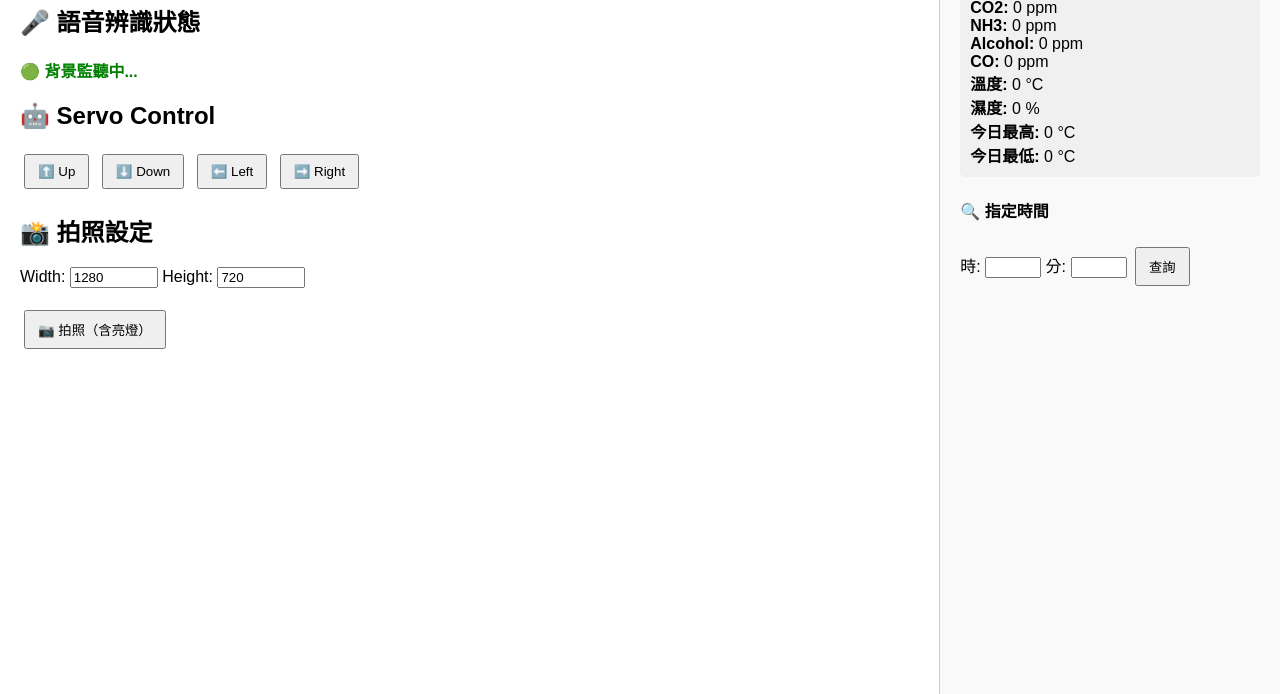
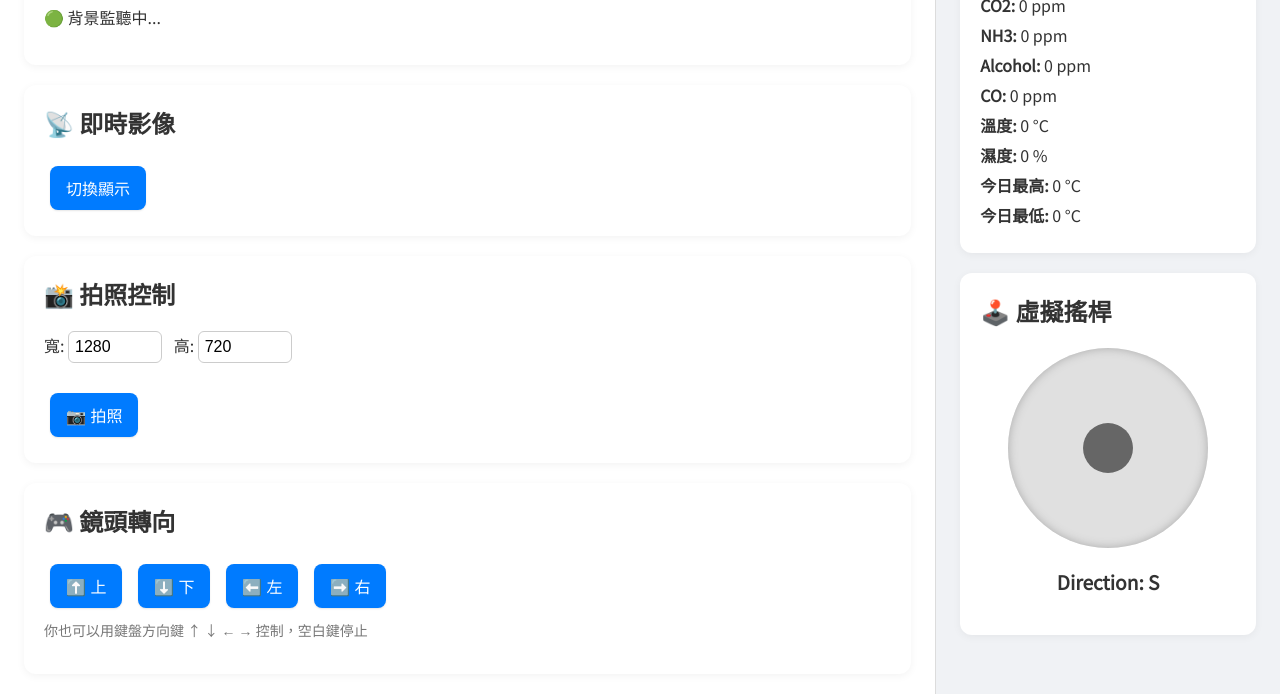
Before and after one commit to Mikebebest/iSpan_finalProject, a plain HTML site: page index.html in a window 1280 px wide. Shown: the part 106-800 px from the top of the page. Drawn offline with nearby package versions, Linux system fonts and the light colour scheme; no server answers.

Commit message:
完整整合v1

```diff
--- a/index.html
+++ b/index.html
@@ -2,66 +2,147 @@
 <html lang="zh-TW">
 <head>
   <meta charset="UTF-8">
-  <title>整合控制介面</title>
+  <title>智慧車控制中心</title>
   <script src="/socket.io/socket.io.js"></script>
+  <link href="https://fonts.googleapis.com/css2?family=Noto+Sans+TC&display=swap" rel="stylesheet">
   <style>
     body {
-      font-family: sans-serif;
+      font-family: 'Noto Sans TC', sans-serif;
       margin: 0;
+      background-color: #f5f7fa;
       display: flex;
       height: 100vh;
+      color: #333;
     }
-    .left-panel, .right-panel {
-      padding: 20px;
+    .panel {
+      padding: 24px;
       overflow-y: auto;
+      box-sizing: border-box;
     }
     .left-panel {
       flex: 3;
-      background-color: #fff;
+      background-color: #ffffff;
     }
     .right-panel {
       flex: 1;
-      background-color: #f9f9f9;
-      border-left: 1px solid #ccc;
+      background-color: #f0f2f5;
+      border-left: 1px solid #dcdcdc;
     }
-    .sensor-data {
-      background: #f0f0f0;
-      padding: 10px;
-      margin-bottom: 10px;
-      border-radius: 5px;
+    .card {
+      background: white;
+      border-radius: 12px;
+      box-shadow: 0 2px 8px rgba(0,0,0,0.05);
+      padding: 20px;
+      margin-bottom: 20px;
     }
-    button { margin: 4px; padding: 8px 12px; }
-    #photo { width: 100%; display: none; margin-top: 10px; border: 1px solid #ccc; }
-    #alert { font-size: 20px; font-weight: bold; display: none; }
-    #text { font-size: 18px; font-weight: bold; display: none; }
-    #status { color: green; font-weight: bold; }
+    h1, h2 {
+      margin-top: 0;
+    }
+    button {
+      margin: 6px;
+      padding: 10px 16px;
+      font-size: 16px;
+      border-radius: 8px;
+      border: none;
+      background-color: #007bff;
+      color: white;
+      cursor: pointer;
+      box-shadow: 0 1px 2px rgba(0,0,0,0.1);
+    }
+    button:hover {
+      background-color: #0056b3;
+    }
+    input[type="number"] {
+      padding: 6px;
+      font-size: 16px;
+      width: 80px;
+      border-radius: 6px;
+      border: 1px solid #ccc;
+      margin-right: 8px;
+    }
+    #photo, #live {
+      width: 100%;
+      max-width: 600px;
+      display: none;
+      margin-top: 16px;
+      border-radius: 8px;
+      box-shadow: 0 2px 6px rgba(0,0,0,0.1);
+    }
+    #joystick {
+      width: 200px;
+      height: 200px;
+      background: #e0e0e0;
+      border-radius: 50%;
+      margin: 20px auto;
+      position: relative;
+      touch-action: none;
+      box-shadow: inset 0 0 10px #aaa;
+    }
+    #stick {
+      width: 50px;
+      height: 50px;
+      background: #666;
+      border-radius: 50%;
+      position: absolute;
+      top: 75px;
+      left: 75px;
+    }
+    #output {
+      text-align: center;
+      font-weight: bold;
+      font-size: 1.2rem;
+    }
+    .sensor-data div {
+      margin-bottom: 6px;
+    }
+    .hint {
+      font-size: 14px;
+      color: #777;
+      margin-top: 6px;
+    }
   </style>
 </head>
 <body>
-  <div class="left-panel">
-    <h1>🎤 語音 / 📸 拍照 / 🤖 馬達</h1>
-    <h2>🎤 語音辨識狀態</h2>
-    <p id="status">🟢 背景監聽中...</p>
-    <p id="alert"></p>
-    <p id="text"></p>
+  <div class="panel left-panel">
+    <div class="card">
+      <h1>🚗 智慧車控制介面</h1>
+      <!-- <h2>🎤 語音狀態</h2> -->
+      <p id="status">🟢 背景監聽中...</p>
+      <p id="alert"></p>
+      <p id="text"></p>
+    </div>
 
-    <h2>🤖 Servo Control</h2>
-    <button onclick="sendMove('up')">⬆️ Up</button>
-    <button onclick="sendMove('down')">⬇️ Down</button>
-    <button onclick="sendMove('left')">⬅️ Left</button>
-    <button onclick="sendMove('right')">➡️ Right</button>
+    <div class="card">
+      <h2>📡 即時影像</h2>
+      <button onclick="toggleLive()">切換顯示</button>
+      <img id="live" src="/uploads/output.jpg">
+    </div>
 
-    <h2>📸 拍照設定</h2>
-    Width: <input type="number" id="width" value="1280" style="width:80px;">
-    Height: <input type="number" id="height" value="720" style="width:80px;">
-    <br><br>
-    <button onclick="captureWithLed()">📷 拍照（含亮燈）</button>
-    <img id="photo" src="">
+
+
+    <div class="card">
+      <h2>📸 拍照控制</h2>
+      <label>寬: <input type="number" id="width" value="1280"></label>
+      <label>高: <input type="number" id="height" value="720"></label>
+      <br><br>
+      <button onclick="captureWithLed()">📷 拍照</button>
+      <img id="photo" src="">
+    </div>
+    <div class="card">
+      <h2>🎮 鏡頭轉向</h2>
+      <button onclick="sendMove('up')">⬆️ 上</button>
+      <button onclick="sendMove('down')">⬇️ 下</button>
+      <button onclick="sendMove('left')">⬅️ 左</button>
+      <button onclick="sendMove('right')">➡️ 右</button>
+      <p class="hint">你也可以用鍵盤方向鍵 ↑ ↓ ← → 控制，空白鍵停止</p>
+    </div>
   </div>
 
-  <div class="right-panel">
-    <h2>🌡️ 環境感測資料</h2>
-    <div class="sensor-data">
+
+
+  <div class="panel right-panel">
+    <div class="card sensor-data">
+      <h2>🌡️ 感測數據</h2>
       <div><b>CO2:</b> <span id="co2">0</span> ppm</div>
       <div><b>NH3:</b> <span id="nh3">0</span> ppm</div>
       <div><b>Alcohol:</b> <span id="alcohol">0</span> ppm</div>
@@ -72,15 +153,21 @@
       <div><b>今日最低:</b> <span id="mintemperature">0</span> °C</div>
     </div>
 
-    <!--<h3>查詢歷史資料</h3>
-    <button onclick="fetchHistory()">📜 全部資料</button>
-    <div id="history"></div>
-  -->
-    <h4>🔍 指定時間</h4>
-    <label>時: <input type="number" id="hour" min="0" max="23" /></label>
-    <label>分: <input type="number" id="minute" min="0" max="59" /></label>
-    <button onclick="fetchByTime()">查詢</button>
-    <div id="timeHistory"></div>
+    <!-- <div class="card"> -->
+      <!-- <h3>📜 指定時間查詢</h3> -->
+      <!-- <label>時: <input type="number" id="hour" min="0" max="23"></label> -->
+      <!-- <label>分: <input type="number" id="minute" min="0" max="59"></label> -->
+      <!-- <button onclick="fetchByTime()">查詢</button> -->
+      <!-- <div id="timeHistory"></div> -->
+    <!-- </div> -->
+
+    <div class="card">
+      <h2>🕹️ 虛擬搖桿</h2>
+      <div id="joystick">
+        <div id="stick"></div>
+      </div>
+      <p id="output">Direction: S</p>
+    </div>
   </div>
 
   <script>
@@ -88,6 +175,11 @@
     const wsVoice = new WebSocket(`ws://${host}:8081`);
     const wsMove = new WebSocket(`ws://${host}:8082`);
     const socket = io();
+
+    function toggleLive() {
+      const live = document.getElementById("live");
+      live.style.display = live.style.display === "block" ? "none" : "block";
+    }
 
     wsVoice.onmessage = (event) => {
       const text = event.data.trim().toLowerCase();
@@ -119,7 +211,7 @@
         .then(data => {
           if (data.success) {
             const photo = document.getElementById('photo');
-            photo.src = `/uploads/${data.filename}?t=${Date.now()}`;
+            photo.src = `/uploads/backup/${data.filename}?t=${Date.now()}`;
             photo.style.display = 'block';
           }
         });
@@ -136,14 +228,6 @@
       document.getElementById("mintemperature").textContent = data.minTemp || 0;
     });
 
-    function fetchHistory() {
-      fetch("/history").then(res => res.json()).then(data => {
-        document.getElementById("history").innerHTML = data.map(entry =>
-          `<div>${entry.timestamp} → CO2: ${entry.CO2} ppm, 溫度: ${entry.T}°C, 濕度: ${entry.H}%</div>`
-        ).join("");
-      });
-    }
-
     function fetchByTime() {
       const h = document.getElementById("hour").value;
       const m = document.getElementById("minute").value;
@@ -153,6 +237,87 @@
         ).join("");
       });
     }
+
+    const joystick = document.getElementById('joystick');
+    const stick = document.getElementById('stick');
+    const output = document.getElementById('output');
+    const radius = 100;
+    const stickRadius = 25;
+
+    function updateStick(x, y) {
+      stick.style.left = (x + radius - stickRadius) + 'px';
+      stick.style.top = (y + radius - stickRadius) + 'px';
+    }
+
+    function getDirection(x, y) {
+      const threshold = 30;
+      if (Math.abs(x) < threshold && Math.abs(y) < threshold) return 'S';
+      if (Math.abs(x) > Math.abs(y)) return x > 0 ? 'R' : 'L';
+      return y < 0 ? 'F' : 'B';
+    }
+
+    function sendCommand(cmd) {
+      output.textContent = `Direction: ${cmd}`;
+      fetch('/control', {
+        method: 'POST',
+        headers: { 'Content-Type': 'application/json' },
+        body: JSON.stringify({ command: cmd })
+      }).then(res => {
+        if (!res.ok) throw new Error('Failed');
+        console.log("Command sent:", cmd);
+      }).catch(err => {
+        console.error(err);
+      });
+    }
+
+    function handleMove(clientX, clientY) {
+      const rect = joystick.getBoundingClientRect();
+      let x = clientX - rect.left - radius;
+      let y = clientY - rect.top - radius;
+      const distance = Math.sqrt(x * x + y * y);
+      if (distance > radius) {
+        x = (x / distance) * radius;
+        y = (y / distance) * radius;
+      }
+      updateStick(x, y);
+      const dir = getDirection(x, y);
+      sendCommand(dir);
+    }
+
+    joystick.addEventListener('touchmove', e => {
+      e.preventDefault();
+      handleMove(e.touches[0].clientX, e.touches[0].clientY);
+    });
+
+    joystick.addEventListener('touchend', e => {
+      updateStick(0, 0);
+      sendCommand('S');
+    });
+
+    joystick.addEventListener('mousemove', e => {
+      if (e.buttons !== 1) return;
+      handleMove(e.clientX, e.clientY);
+    });
+
+    joystick.addEventListener('mouseup', e => {
+      updateStick(0, 0);
+      sendCommand('S');
+    });
+
+    document.addEventListener("keydown", function (event) {
+      switch (event.key) {
+        case "ArrowUp": sendMove?.("up"); sendCommand?.("F"); break;
+        case "ArrowDown": sendMove?.("down"); sendCommand?.("B"); break;
+        case "ArrowLeft": sendMove?.("left"); sendCommand?.("L"); break;
+        case "ArrowRight": sendMove?.("right"); sendCommand?.("R"); break;
+        case " ": sendCommand?.("S"); break;
+      }
+    });
+
+    setInterval(() => {
+  const live = document.getElementById("live");
+  live.src = `/uploads/output.jpg?t=${Date.now()}`;
+  }, 1000);
   </script>
 </body>
 </html>
```
